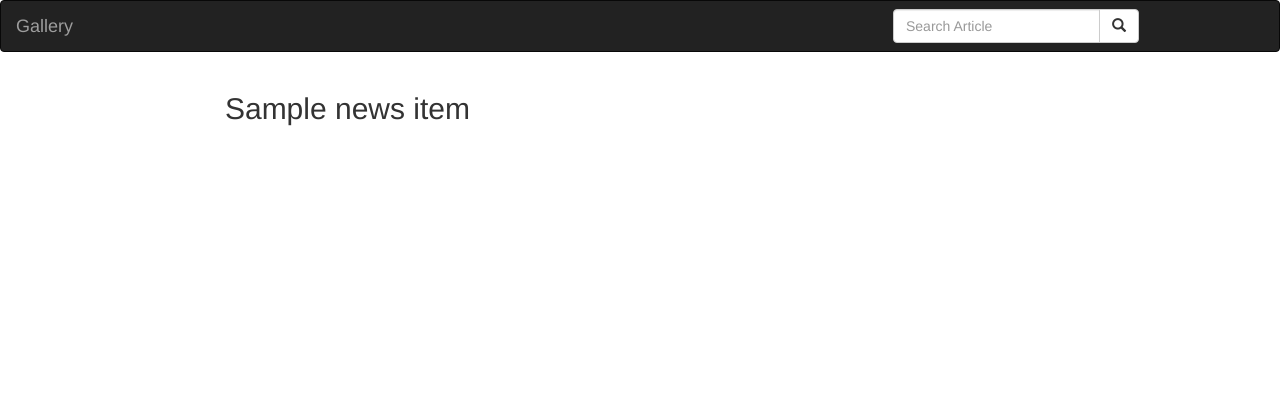
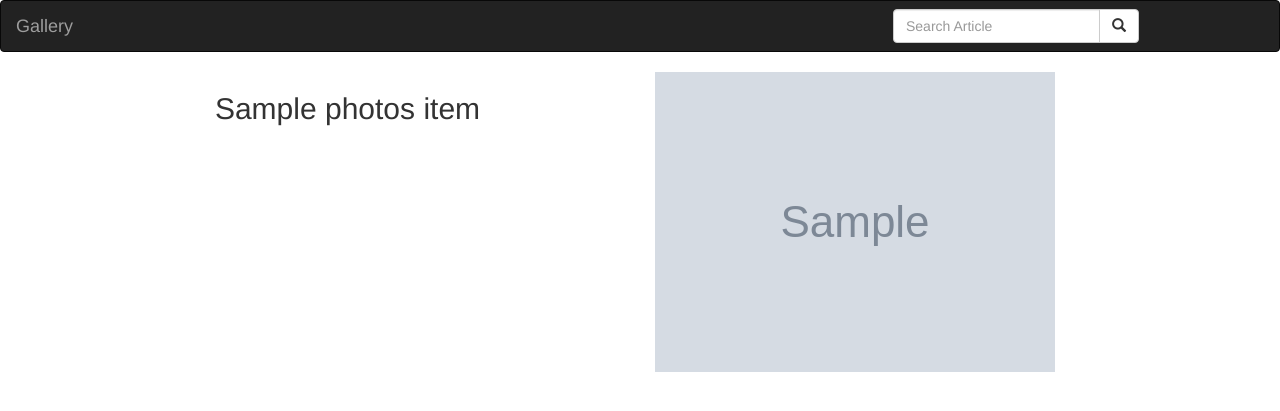
Before and after one commit to AKIMANIZANYE/Gallery, a Django app: template photos/templates/all-photos/today-photos.html in a window 1280 px wide. Shown: the top 411 px of the page. Run offline with Django 3.2, Linux system fonts and the light colour scheme; the template is opened without the code that fills it: most values are stand-ins (such as "Sample title", 1, 10 or a date in 2020); grey boxes marked "Sample" are stand-in pictures; parts of the project's set-up code (start-up, migrations or seed data) failed here and were passed over; some libraries are stand-ins or nearby versions.

Commit message:
I created the image.html

```diff
--- a/photos/templates/all-photos/search.html
+++ b/photos/templates/all-photos/search.html
@@ -16,7 +16,7 @@
   {% if images %}
     {% for image in images %}
       <div class="col-sm-6 col-md-3">
-          <h1>{{article.title}}</h1>
+          <h1>{{image.image}}</h1>
       </div>
     {% endfor %}
   {% endif %}
--- a/photos/templates/all-photos/today-photos.html
+++ b/photos/templates/all-photos/today-photos.html
@@ -5,20 +5,22 @@
 <div class="container">
 
   <!-- Looping through news   -->
-  {% for news_item in news %}
+
+  {% for photos_item in photos %}
 
   <div class="row">
     <!-- displaying News articles -->
     <div class="col-xs-6 col-sm-6 col-md-6 col-lg-6">
-      <h2 class="text-center"> {{ news_item.title }} </h2>
+      <h2 class="text-center"> {{ photos_item.title }} </h2>
+    </div>
+
+    <!--Display news Article images  -->
+    <div class="col-xs-6 col-sm-6 col-md-6 col-lg-6">
+      <img src="{{photos_item.image_image.url}}" class="img-responsive" alt="Image">
     </div>
 
   </div>
 
-  {% empty %}
-  <div class="row">
-    <h2 class="text-center">There No News Items</h2>
-  </div>
   {% endfor %}
 
 </div>
--- a/photos/urls.py
+++ b/photos/urls.py
@@ -8,6 +8,7 @@ urlpatterns=[
 
     url('^$',views.photos_of_day,name='photosToday'),
     url(r'^archives/(\d{4}-\d{2}-\d{2})/$',views.past_days_photos,name = 'pastphotos'),
+    url(r'^article/(\d+)',views.photos,name ='image'),
     url(r'^search/', views.search_results, name='search_results')
 ]
 if settings.DEBUG:
--- a/photos/views.py
+++ b/photos/views.py
@@ -50,3 +50,9 @@
     else:
         message = "You haven't searched for any term"
         return render(request, 'all-photos/search.html',{"message":message})
+def image(request,image_id):
+    try:
+       iamge = Image.objects.get(id = image_id)
+    except DoesNotExist:
+        raise Http404()
+    return render(request,"all-photos/image.html", {"image":image})
```
Also changed, not shown: photos/templates/all-photos/image.html (added, +25 -0 lines).
